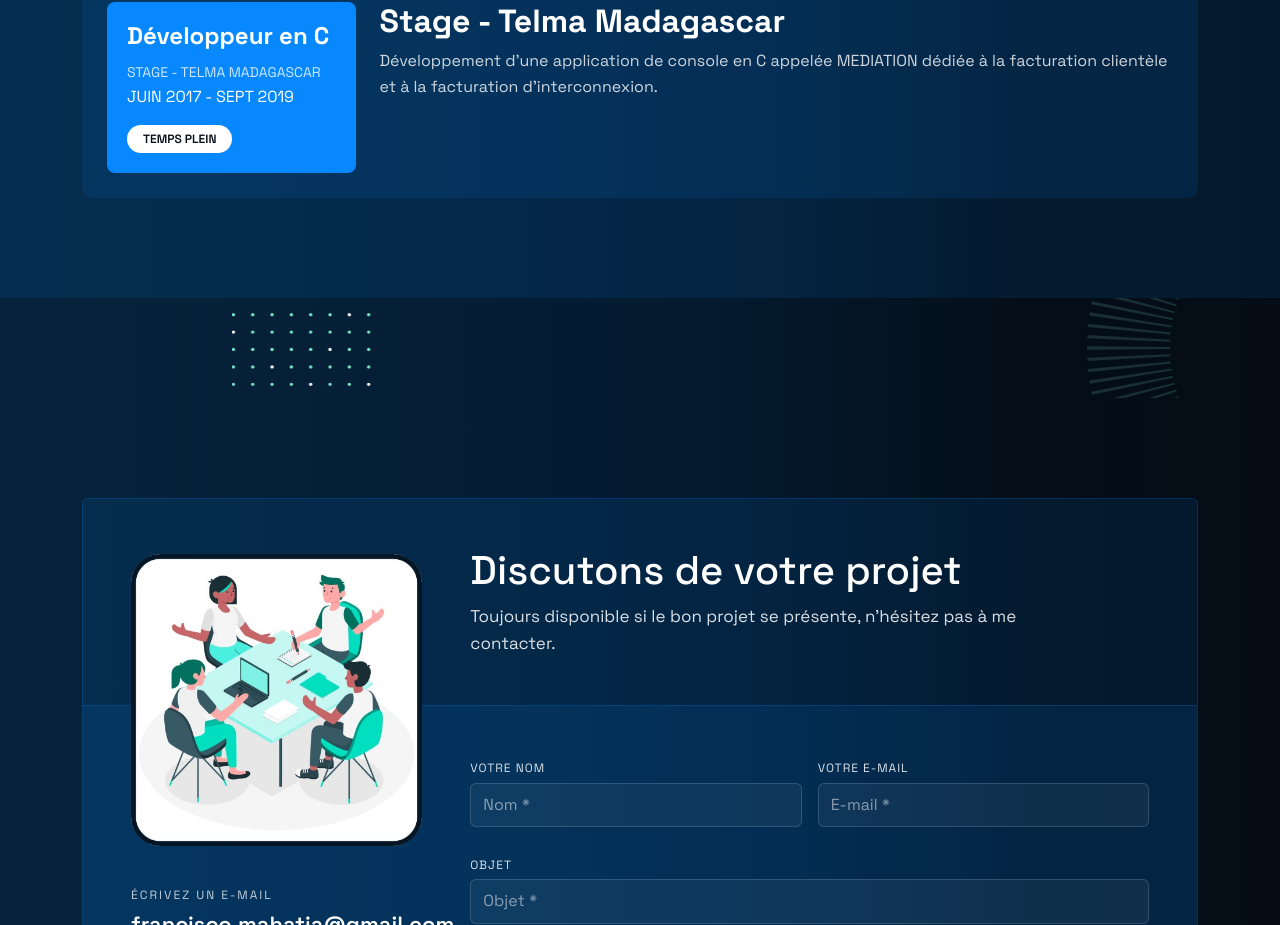
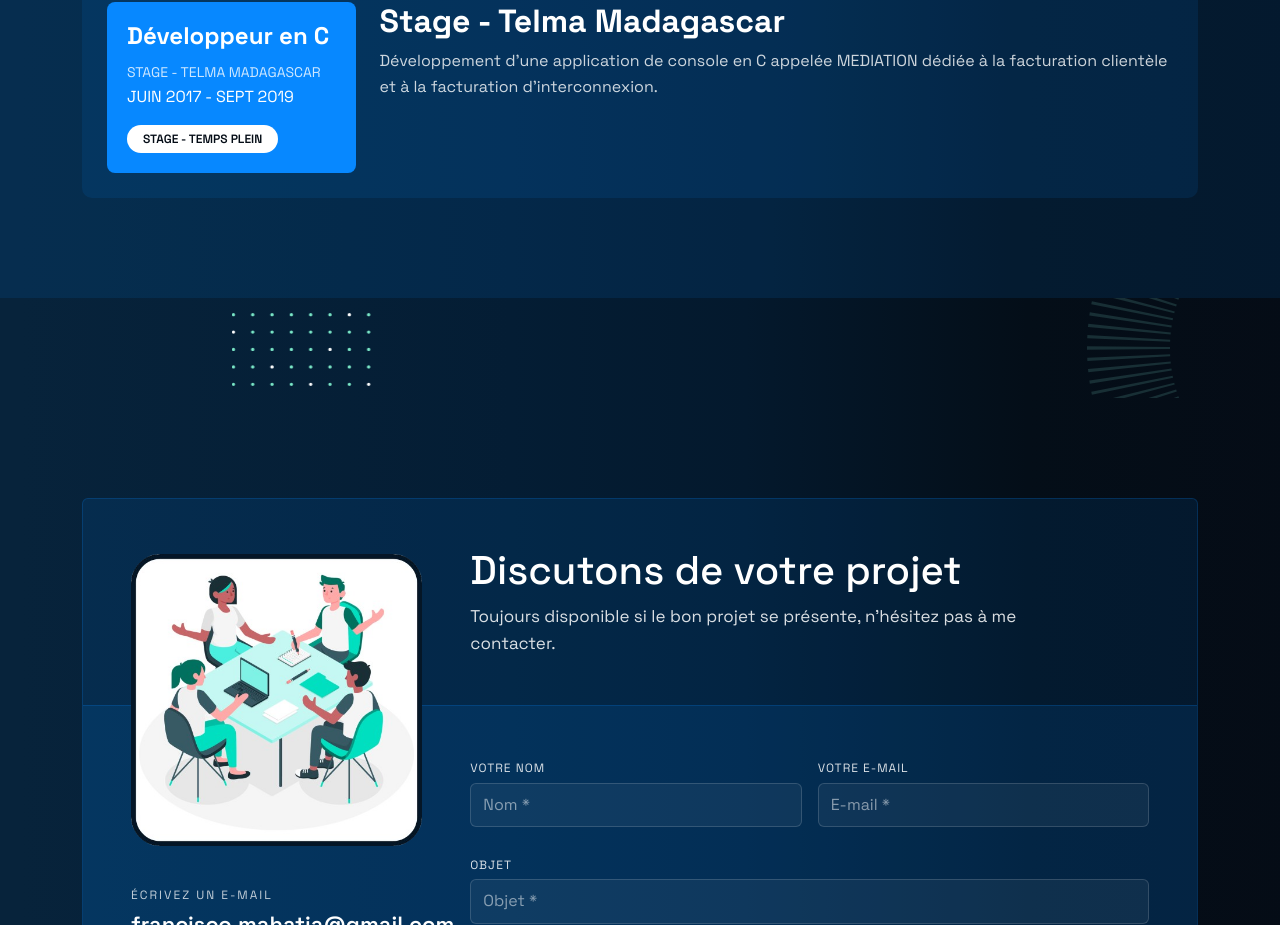
Before and after one commit to Hajaniaina/francisco-portfolio, a React (Create React App) app: page / in a window 1280 px wide. Shown: the part 5158-6083 px from the top of the page. Built offline with nearby package versions, Linux system fonts and the light colour scheme.

Commit message:
Changement du titre de la page

```diff
--- a/public/index.html
+++ b/public/index.html
@@ -6,10 +6,10 @@
     <meta name="viewport" content="width=device-width, initial-scale=1" />
     <meta name="theme-color" content="#000000" />
     <meta name="description" content="Laralink React.js App" />
-    <title>Jenna- ReactJs Portfolio Template</title>
+    <title>Francisco - Portfolio</title>
   </head>
   <body>
-    <noscript>You need to enable JavaScript to run this app.</noscript>
+    <noscript></noscript>
     <div id="root"></div>
   </body>
 </html>
--- a/src/data/HomePagdData.json
+++ b/src/data/HomePagdData.json
@@ -410,7 +410,7 @@
         "designation": "Développeur en  C",
         "company": "Stage - Telma Madagascar",
         "duration": "JUIN 2017 - SEPT 2019",
-        "jobType": "Temps plein",
+        "jobType": "Stage - Temps plein",
         "companyTitle": "Stage - Telma Madagascar",
         "companyDescription": "Développement d'une application de console en C appelée MEDIATION dédiée à la facturation clientèle et à la facturation d'interconnexion."
       }
```
